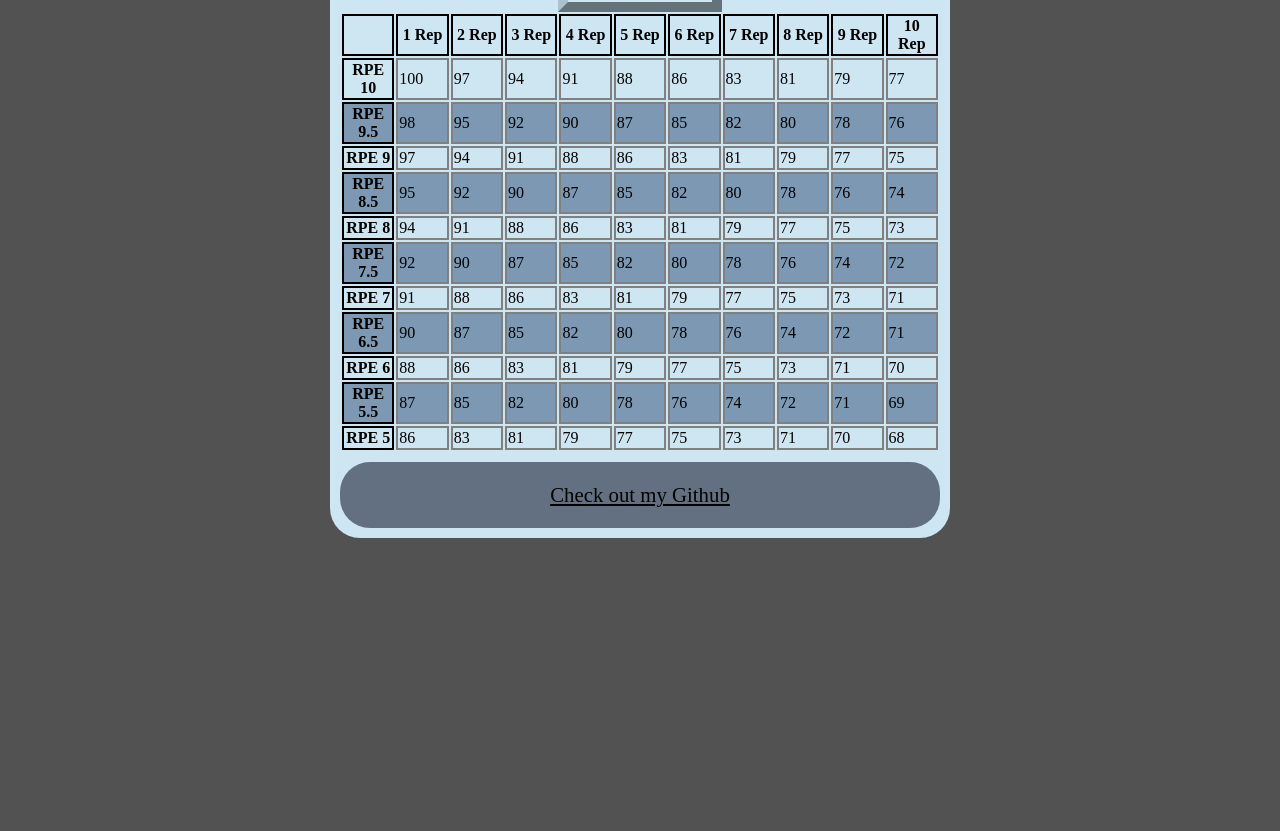
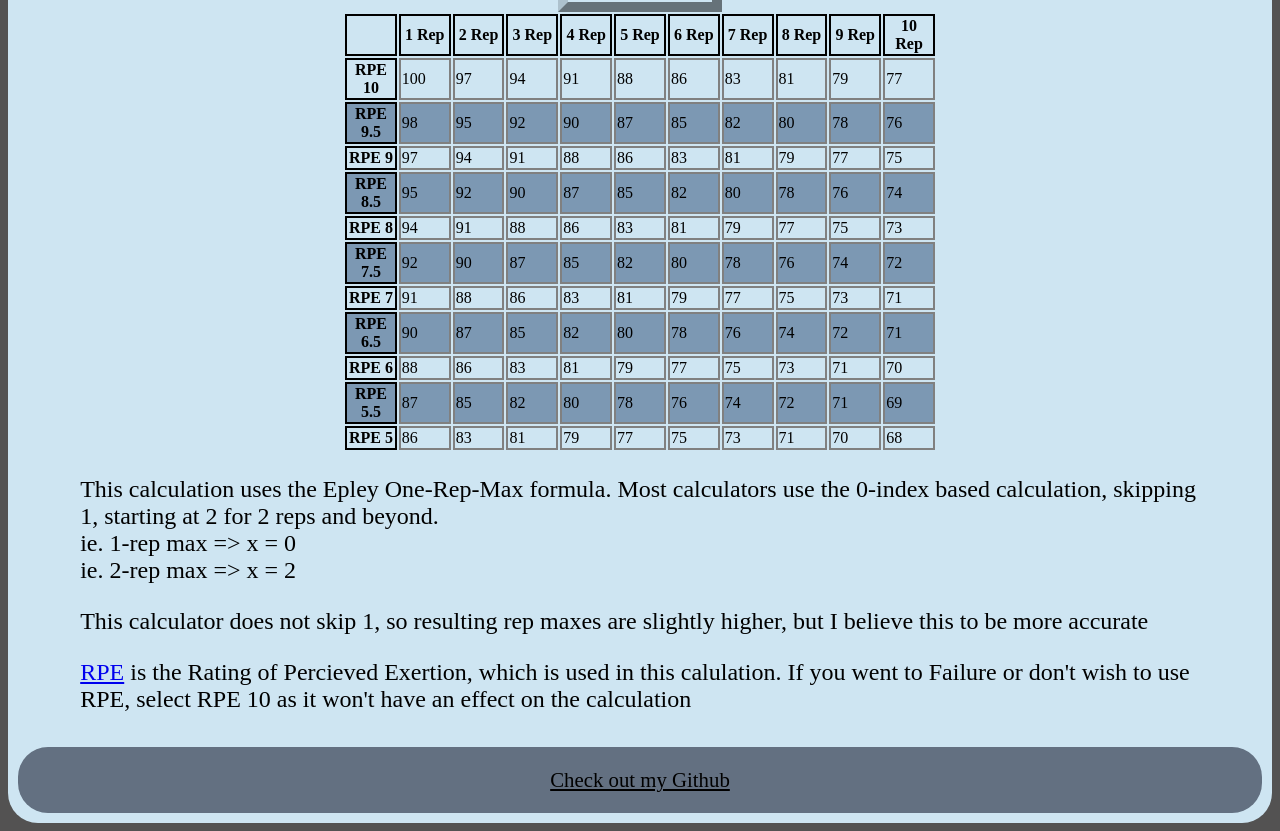
Before and after one commit to A-Galicia/Strength-Projector, a React (Vite) app: page /estimator in a window 1280 px wide. Shown: the part 409-1240 px from the top of the page. Before the commit the page ends 955 px from the top, so only its background shows below. Built offline with nearby package versions, Linux system fonts and the light colour scheme.

Commit message:
fixed input overflow, added calculator explanation

```diff
--- a/src/components/sampleChart.jsx
+++ b/src/components/sampleChart.jsx
@@ -27,7 +27,7 @@ function Sample() {
   return (
     <div className={classes.main}>
       <ResponsiveContainer width='100%' height='100%'>
-        <AreaChart data={data} margin={{ bottom: 50, left: 50 }}>
+        <AreaChart data={data} margin={{ bottom: 50, left: 30 }}>
           <Line
             type='monotone'
             dataKey='strength'
--- a/src/pages/Estimator.jsx
+++ b/src/pages/Estimator.jsx
@@ -85,6 +85,28 @@ function Projector() {
       </form>
 
       <RpeTable mass={mass} reps={reps} rpe={rpe} />
+
+      <div className={classes.info}>
+        <p>
+          This calculation uses the Epley One-Rep-Max formula. Most calculators
+          use the 0-index based calculation, skipping 1, starting at 2 for 2
+          reps and beyond.
+          <br />
+          ie. 1-rep max => x = 0
+          <br />
+          ie. 2-rep max => x = 2
+        </p>
+        <p>
+          This calculator does not skip 1, so resulting rep maxes are slightly
+          higher, but I believe this to be more accurate
+        </p>
+        <p>
+          <a href='https://blog.nasm.org/rate-of-perceived-exertion'>RPE</a> is
+          the Rating of Percieved Exertion, which is used in this calulation. If
+          you went to Failure or don't wish to use RPE, select RPE 10 as it
+          won't have an effect on the calculation
+        </p>
+      </div>
       <Footer />
     </div>
   );
--- a/src/styles/CreateAcct.module.css
+++ b/src/styles/CreateAcct.module.css
@@ -7,29 +7,6 @@
   font-size: 1.4rem;
   border-radius: 30px;
 }
-
-/* .form {
-  display: flex;
-  flex-direction: column;
-  align-items: flex-start;
-  background-color: var(--tertiary);
-  margin: 10px;
-  padding: 10px;
-  border-radius: 30px;
-}
-
-.label {
-  display: flex;
-  margin-block: 5px;
-  width: 100%;
-}
-
-.input {
-  flex-grow: 1;
-  padding: 5px;
-  border-radius: 50px;
-  font-size: 1.2rem;
-} */
 
 .form {
   display: flex;
@@ -49,10 +26,13 @@
 
 .input {
   flex-grow: 1;
+  max-width: 70%;
   padding: 5px;
   border-radius: 50px;
   font-size: 1.3rem;
+  min-width: 0;
 }
+
 input:focus {
   background-color: var(--tertiary);
 }
--- a/src/styles/Estimator.module.css
+++ b/src/styles/Estimator.module.css
@@ -39,9 +39,15 @@
 }
 
 table {
-  width: 105%;
+  width: 99%;
   max-width: 600px;
   table-layout: fixed;
+}
+
+@media (max-width: 330px) {
+  table {
+    width: 97%;
+  }
 }
 
 th {
@@ -72,3 +78,8 @@ tbody > tr:nth-of-type(even) {
 .max {
   font-size: 2rem;
 }
+
+.info {
+  font-size: 1.5rem;
+  max-width: 90%;
+}
--- a/src/styles/Progress.module.css
+++ b/src/styles/Progress.module.css
@@ -28,6 +28,7 @@
   padding: 5px;
   border-radius: 50px;
   font-size: 1.3rem;
+  min-width: 0;
 }
 input:focus {
   background-color: var(--tertiary);
```
